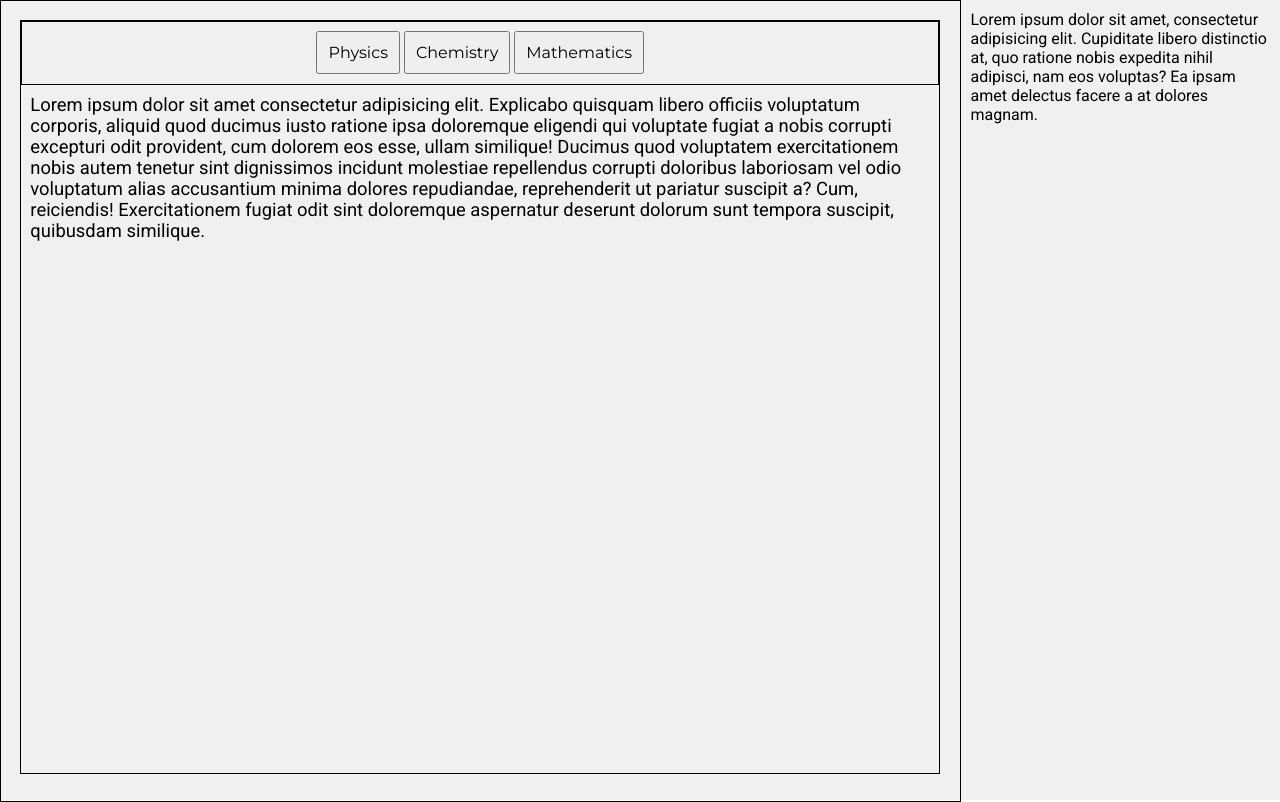
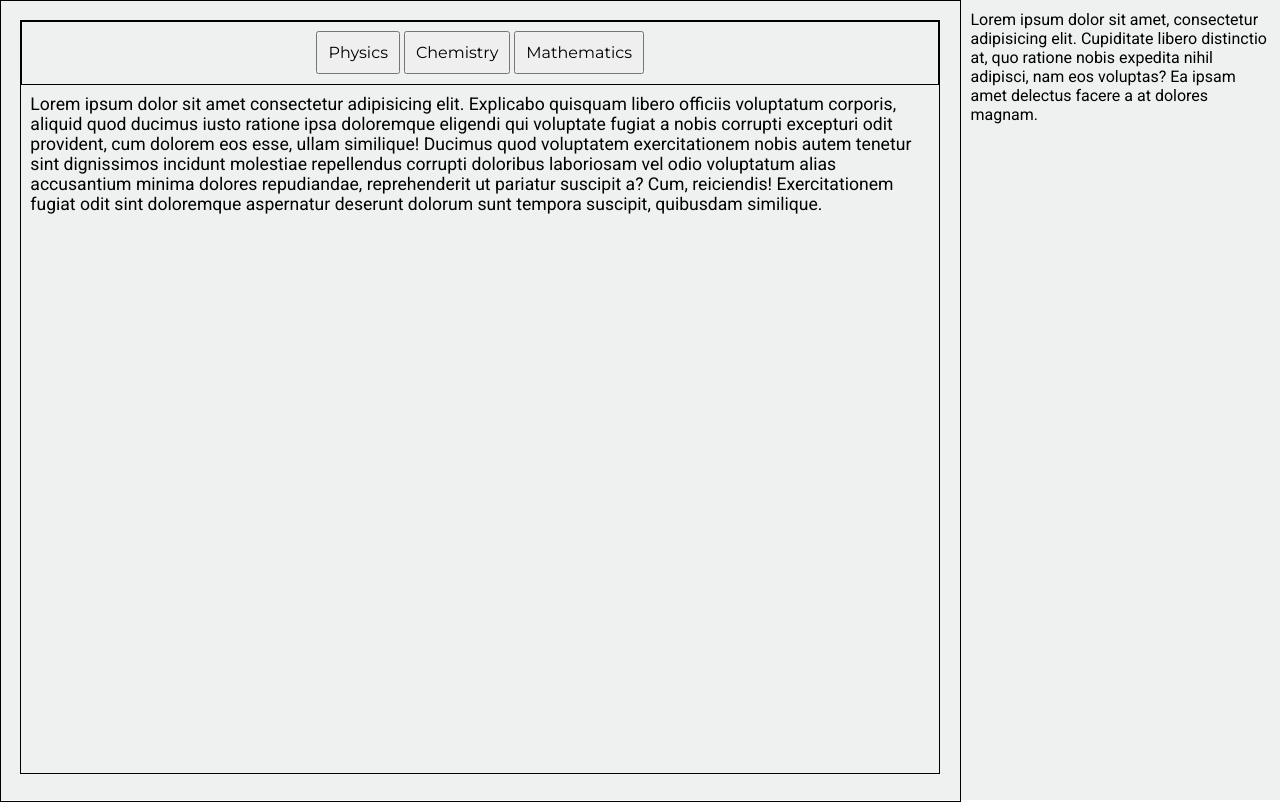
Before and after one commit to tanay-jha/tanay-jha.github.io, a plain HTML site: page index.html in a window 1280 px wide. Drawn offline with Linux system fonts and the light colour scheme.

Commit message:
2nd commit

```diff
--- a/index.html
+++ b/index.html
@@ -80,7 +80,7 @@
                             <button type="submit" class="subButton">Mathematics</button>
                         </div>
 
-                        <div style="padding: 1%;font-size: 2.3vh;">
+                        <div style="padding: 1%;font-size: 2.2vh;">
                             <p>Lorem ipsum dolor sit amet consectetur adipisicing elit. Explicabo quisquam libero officiis voluptatum corporis, aliquid quod ducimus iusto ratione ipsa doloremque eligendi qui voluptate fugiat a nobis corrupti excepturi odit provident, cum dolorem eos esse, ullam similique! Ducimus quod voluptatem exercitationem nobis autem tenetur sint dignissimos incidunt molestiae repellendus corrupti doloribus laboriosam vel odio voluptatum alias accusantium minima dolores repudiandae, reprehenderit ut pariatur suscipit a? Cum, reiciendis! Exercitationem fugiat odit sint doloremque aspernatur deserunt dolorum sunt tempora suscipit, quibusdam similique.</p>
 
                             <div class="questionImage">
```
